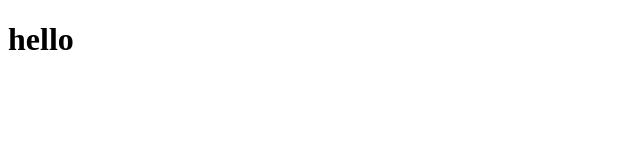
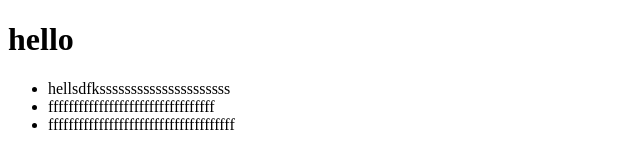
Before and after one commit to sophorneng/test_2021, a plain HTML site: page index.html in a window 1280 px wide. Shown: the whole page, without its empty margins (0-640 px from the left). Drawn offline with Linux system fonts and the light colour scheme.

Commit message:
add menu

```diff
--- a/index.html
+++ b/index.html
@@ -8,5 +8,12 @@
 </head>
 <body>
     <h1>hello</h1>
+    <!-- menu -->
+    <ul>
+        <li>hellsdfksssssssssssssssssssss</li>
+        <li>fffffffffffffffffffffffffffffffff</li>
+        <li>fffffffffffffffffffffffffffffffffffff</li>
+        <a href=""></a>
+    </ul>
 </body>
 </html>
```
